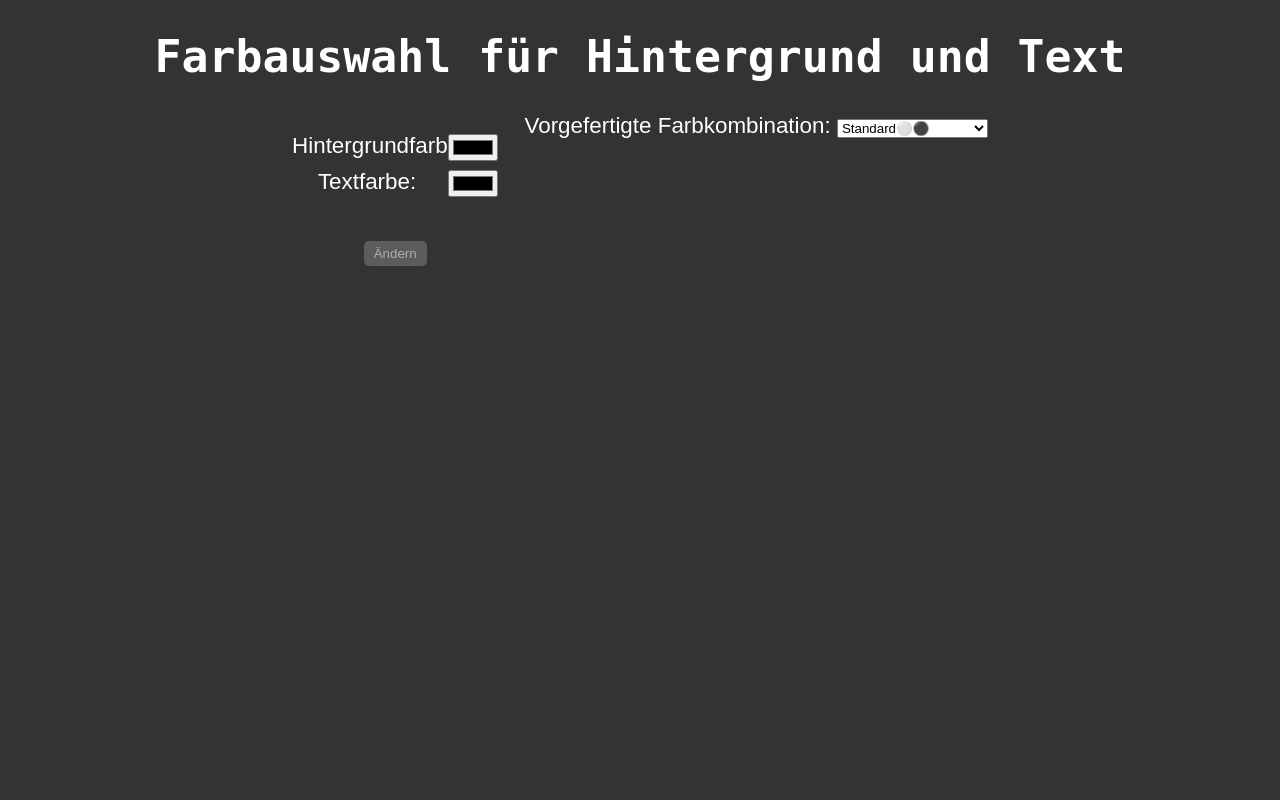
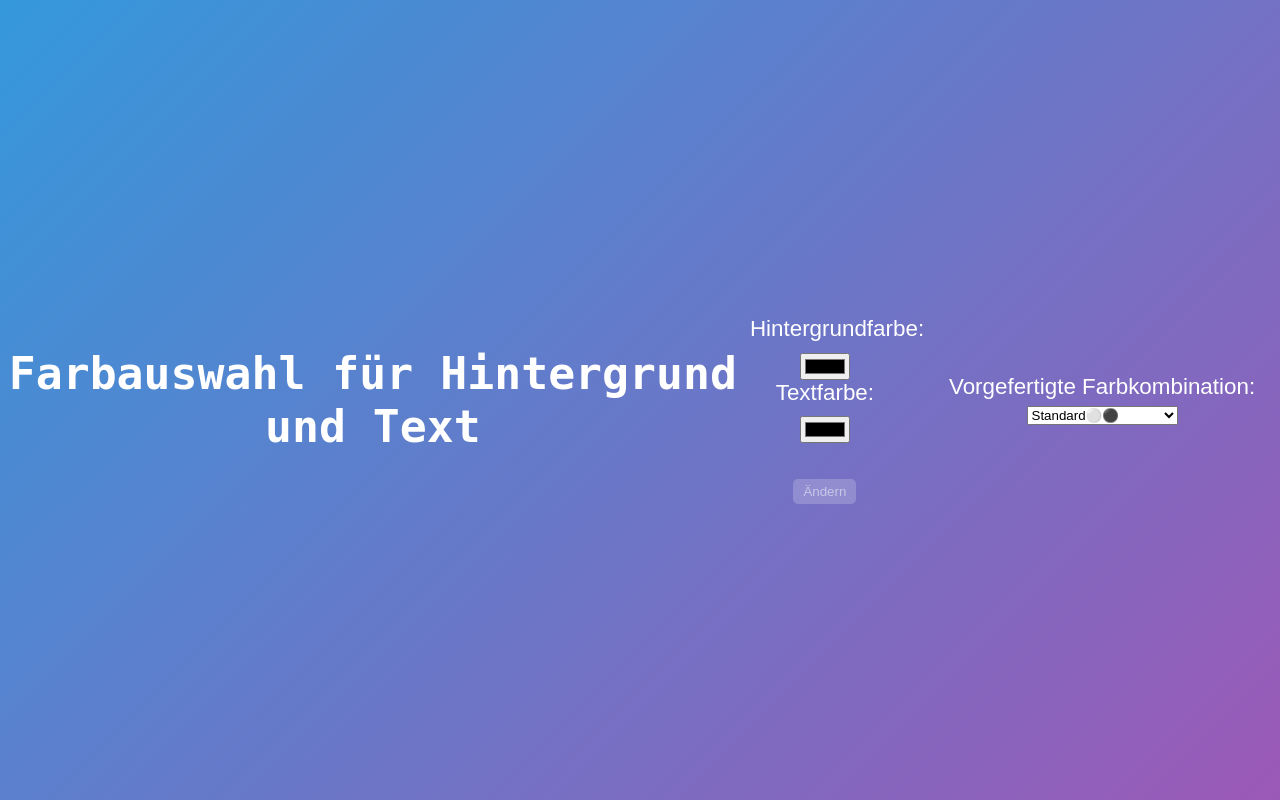
Before and after one commit to FSK16/SWP-Team2, a PHP site: page /Farbe.html in a window 1280 px wide. Run offline with PHP 8.4, Linux system fonts and the light colour scheme.

Commit message:
Update style.css
loginregi.css eingefügt

```diff
--- a/stylesheet/style.css
+++ b/stylesheet/style.css
@@ -841,3 +841,11 @@ body {
   vertical-align: top;
   margin-left: 20px;
 }
+body {
+    background: linear-gradient(135deg, #3498db, #9b59b6);
+    display: flex;
+    justify-content: center;
+    align-items: center;
+    height: 100vh;
+    margin: 0;
+}
```
